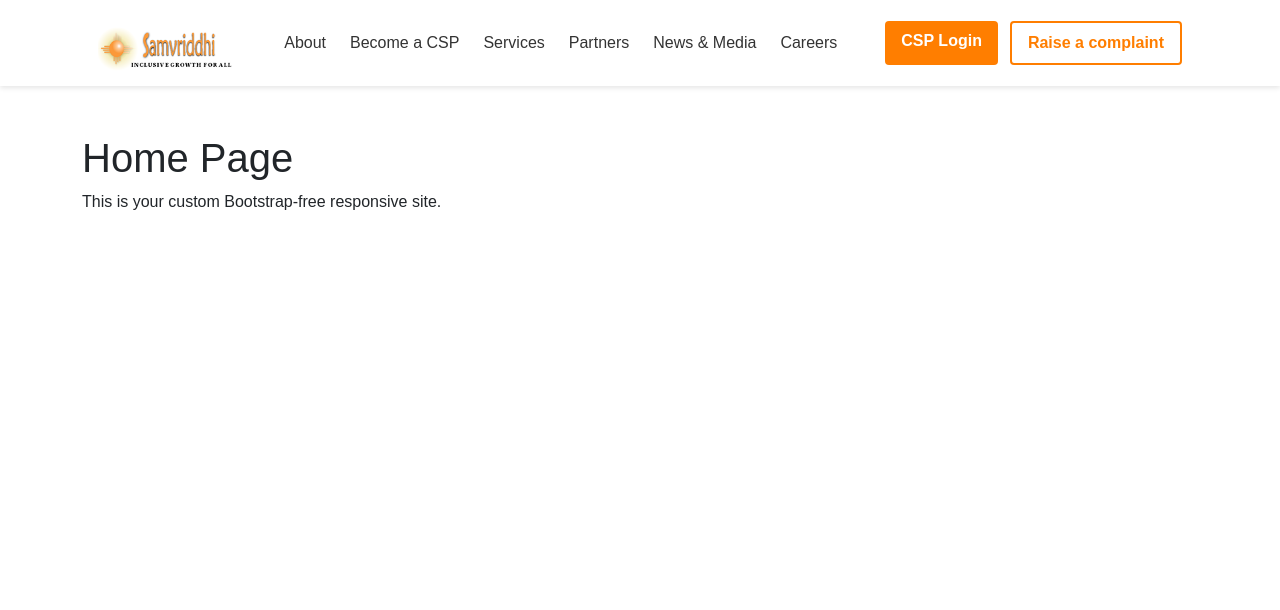
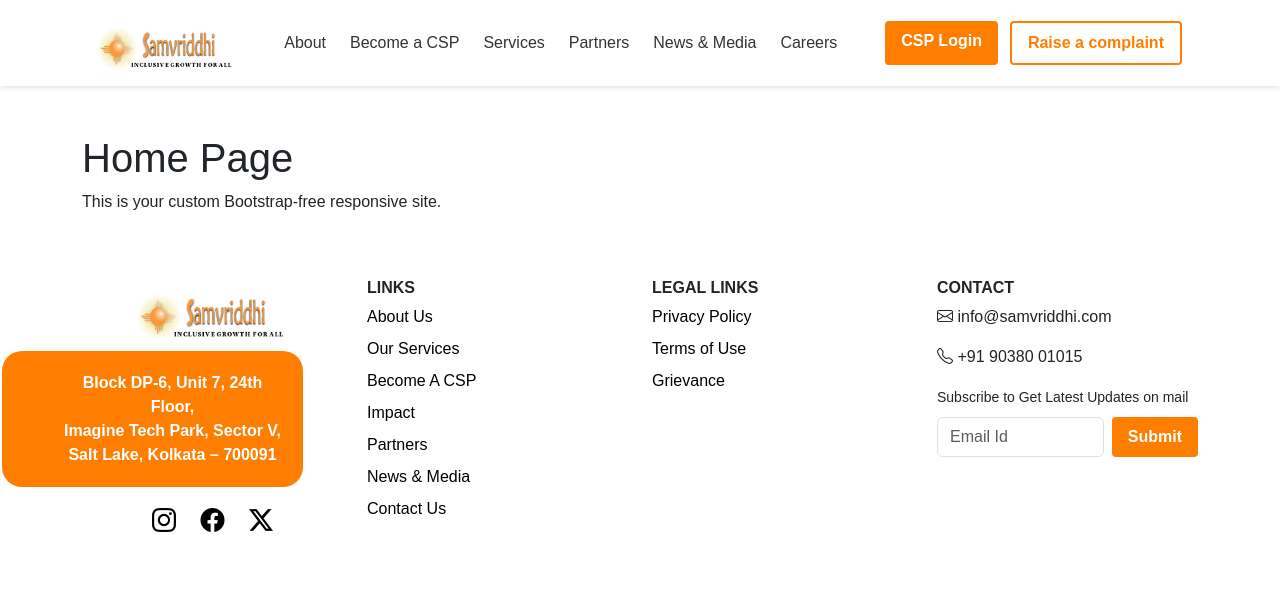
Before and after one commit to Ace360Degree-CC/samvriddhi, a PHP site: page / in a window 1280 px wide. Shown: the top 610 px of the page. Run offline with PHP 8.4, Linux system fonts and the light colour scheme.

Commit message:
roshan footer

```diff
--- a/assets/css/style.css
+++ b/assets/css/style.css
@@ -12,6 +12,7 @@ body {
   font-family: Arial, sans-serif;
 }
 
+/* NAVBAR STARTS */
 .navbar {
   background-color: #fff;
   padding: 0.8rem 1rem;
@@ -122,3 +123,80 @@ body {
     margin-left: auto;
   }
 }
+
+/* NAVBAR ENDS */
+
+
+/* FOOTER STARTS */
+
+    .highlight-box {
+      background-color: #FF7E00;
+      color: white;
+      padding: 20px;
+      border-radius: 20px;
+      font-weight: 600;
+    }
+    .footer-links a {
+      display: block;
+      color: black;
+      text-decoration: none;
+      margin-bottom: 8px;
+    }
+
+    .footer-links a:hover {
+      text-decoration: underline;
+      text-decoration-color: #FF7E00;
+      text-underline-offset: 3px;
+      text-decoration-thickness: 2px;
+    }
+
+    .social-icons i {
+      font-size: 24px;
+      margin: 0 10px;
+      color: black;
+    }
+    .social-icons i:hover {
+      color: #FF7E00;
+    }
+    .btn-orange {
+      background-color: #FF7E00 !important;  /* Force override */
+      color: white !important;
+      border: none !important;
+    }
+
+    .btn-orange:hover {
+      background-color: #e56e00 !important;
+      color: white !important;
+    }
+
+    .highlight-box {
+      background-color: #FF7E00;
+      color: white;
+      padding: 20px;
+      border-radius: 0 20px 20px 0; /* round only right side */
+      font-weight: 600;
+      width: 100%;
+      max-width: 300px; /* keep text block width tight */
+      position: relative;
+      left: -40px; /* push background left */
+    }
+
+/* Create extra background extension to the left */
+.highlight-box::before {
+  content: "";
+  position: absolute;
+  top: 0;
+  left: -40px;        /* adjust this value to control how far it extends */
+  width: 40px;
+  height: 100%;
+  background-color: #FF7E00;
+  border-top-left-radius: 20px;
+  border-bottom-left-radius: 20px;
+  z-index: -1;
+}
+
+
+
+
+
+/* FOOTER ENDS */
--- /dev/null
+++ b/commons/footer.php
@@ -0,0 +1,76 @@
+<!DOCTYPE html>
+<html lang="en">
+<head>
+  <meta charset="UTF-8">
+  <meta name="viewport" content="width=device-width, initial-scale=1">
+  <title>Samvriddhi Footer</title>
+
+
+  <link rel="stylesheet" href="assets/css/style.css"/>
+
+  <link href="https://cdn.jsdelivr.net/npm/bootstrap-icons@1.11.3/font/bootstrap-icons.css" rel="stylesheet">
+
+
+</head>
+<body>
+
+<footer class="container py-5">
+  <div class="row">
+    <div class="col-md-3 text-center mb-4">
+      <img src="assets/img/Navbar/Samvriddhi-logo.png" alt="Samvriddhi Logo" class="mb-2" style="max-width: 150px;">
+      <div class="d-flex justify-content-center">
+      <div class="highlight-box-wrapper">
+  <div class="highlight-box">
+    Block DP-6, Unit 7, 24th Floor,<br>
+    Imagine Tech Park, Sector V,<br>
+    Salt Lake, Kolkata – 700091
+  </div>
+</div>
+
+</div>
+
+      <div class="social-icons mt-3">
+        <i class="bi bi-instagram"></i>
+        <i class="bi bi-facebook"></i>
+        <i class="bi bi-twitter-x"></i>
+      </div>
+    </div>
+
+    <div class="col-md-3 footer-links">
+      <h6 class="fw-bold">LINKS</h6>
+      <a href="#">About Us</a>
+      <a href="#">Our Services</a>
+      <a href="#">Become A CSP</a>
+      <a href="#">Impact</a>
+      <a href="#">Partners</a>
+      <a href="#">News & Media</a>
+      <a href="#">Contact Us</a>
+    </div>
+
+    <div class="col-md-3 footer-links">
+      <h6 class="fw-bold">LEGAL LINKS</h6>
+      <a href="#">Privacy Policy</a>
+      <a href="#">Terms of Use</a>
+      <a href="#">Grievance</a>
+    </div>
+
+    <div class="col-md-3">
+      <h6 class="fw-bold">CONTACT</h6>
+      <p><i class="bi bi-envelope"></i> info@samvriddhi.com</p>
+      <p><i class="bi bi-telephone"></i> +91 90380 01015</p>
+
+      <small>Subscribe to Get Latest Updates on mail</small>
+      <form class="d-flex mt-2">
+        <input type="email" class="form-control me-2" placeholder="Email Id">
+        <button class="btn btn-orange">Submit</button>
+      </form>
+    </div>
+  </div>
+</footer>
+
+<!-- Bootstrap Icons -->
+<link href="https://cdn.jsdelivr.net/npm/bootstrap-icons@1.10.5/font/bootstrap-icons.css" rel="stylesheet">
+
+<script src="https://cdn.jsdelivr.net/npm/bootstrap@5.3.0/dist/js/bootstrap.bundle.min.js"></script>
+</body>
+</html>
--- a/index.php
+++ b/index.php
@@ -14,5 +14,7 @@
   </div>
 
   <script src="assets/js/script.js"></script>
+  <?php include_once("commons/footer.php"); ?>
+
 </body>
 </html>
```
